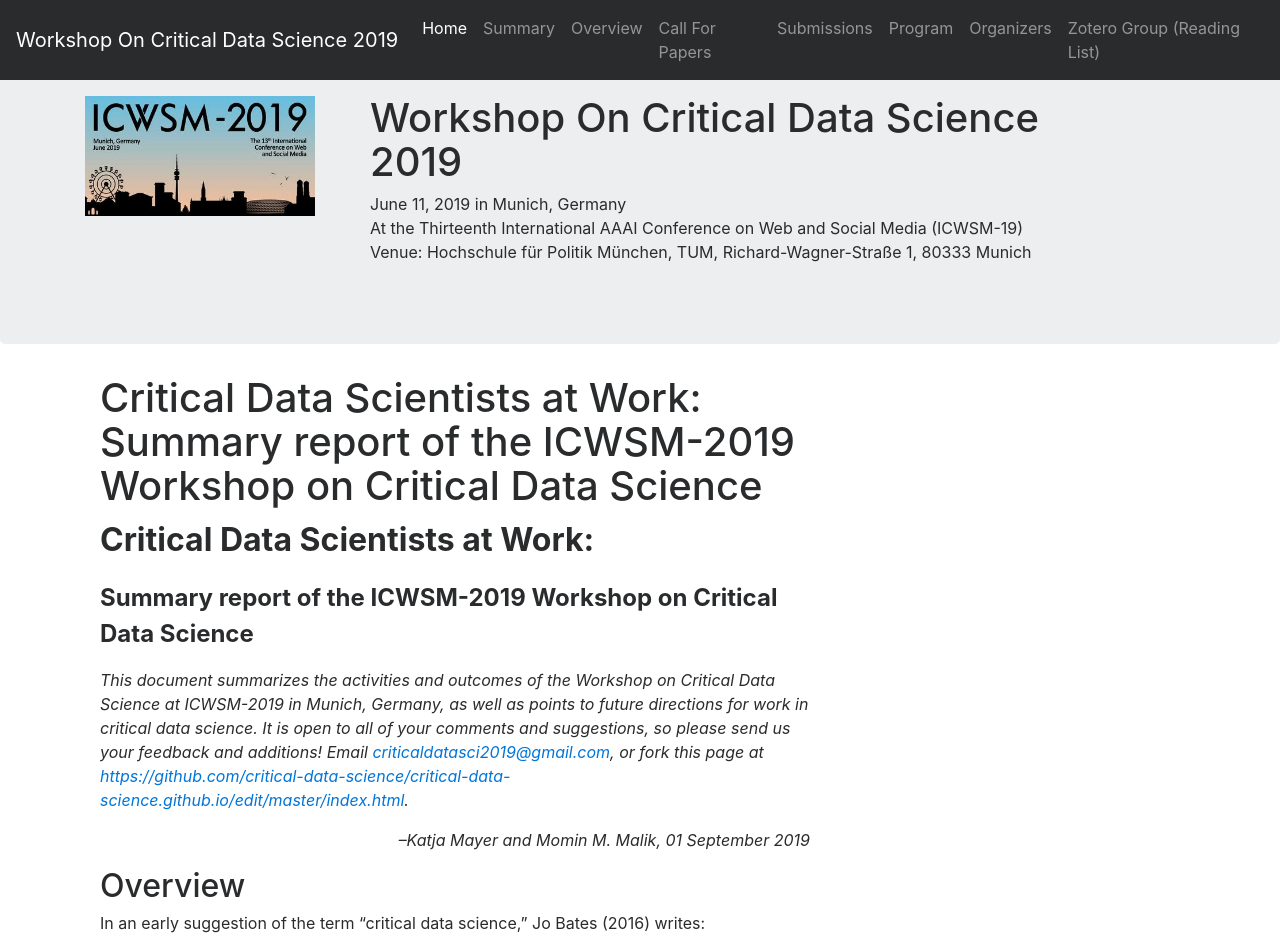
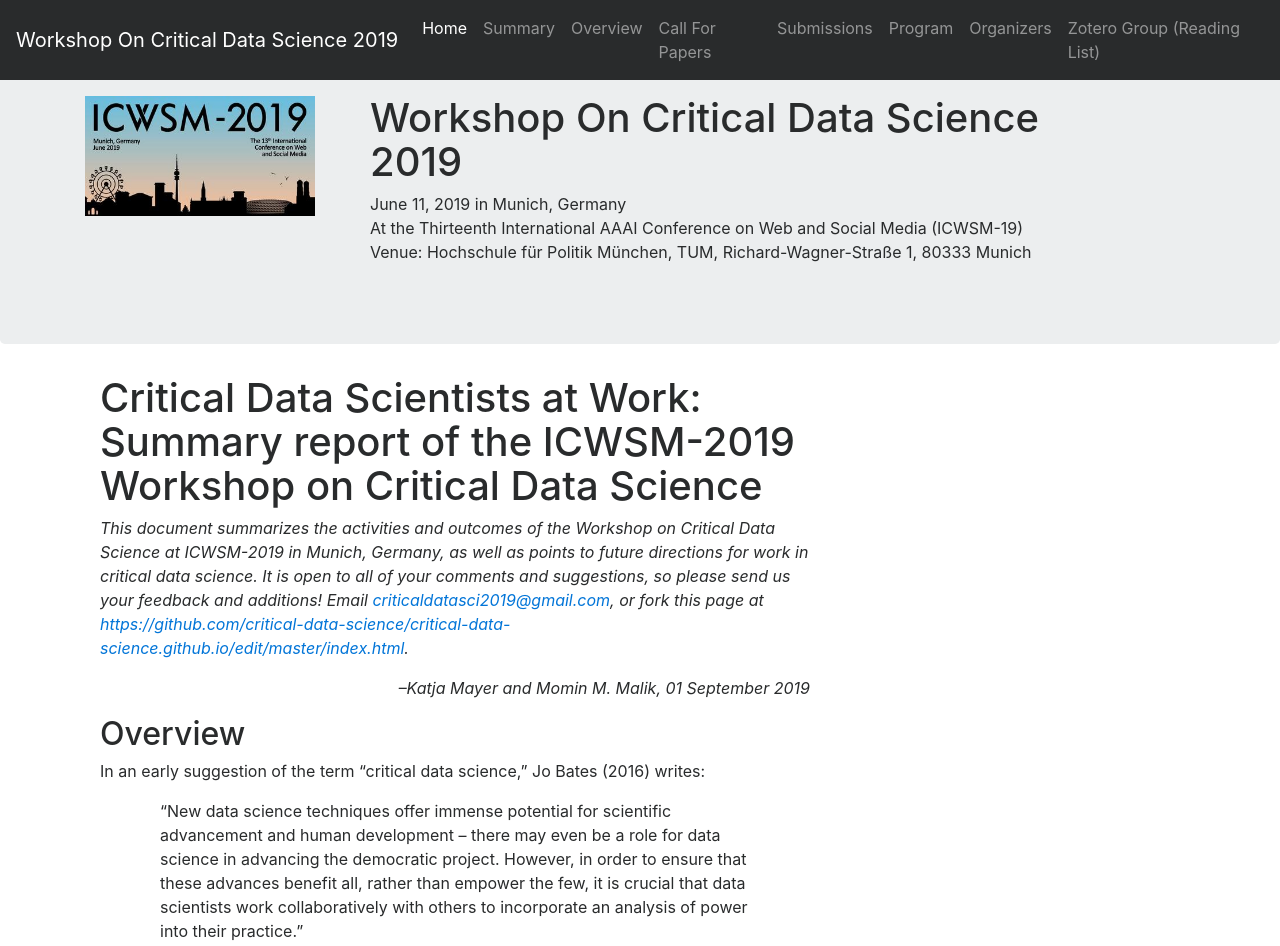
Before and after one commit to critical-data-science/critical-data-science.github.io, a plain HTML site: page index.html in a window 1280 px wide. Shown: the top 946 px of the page. Drawn offline with nearby package versions, Linux system fonts and the light colour scheme; a script that the page names is missing.

Commit message:
Update index.html

```diff
--- a/index.html
+++ b/index.html
@@ -83,9 +83,6 @@
             <div class="row">
         <div class="col-md-8">
           <h1 id="summary">Critical Data Scientists at Work: Summary report of the ICWSM-2019 Workshop on Critical Data Science</h1>
-
-<p><b style='font-size:24pt'>Critical Data Scientists at Work:</b></p>
-<p><b style='font-size:18pt'>Summary report of the ICWSM-2019 Workshop on Critical Data Science</b></p>
 
 <p><i>This document summarizes the activities and outcomes of the Workshop on Critical Data Science at ICWSM-2019 in Munich, Germany, as well as points to future directions for work in critical data science. It is open to all of your comments and suggestions, so please send us your feedback and additions! Email <a href="mailto:criticaldatasci2019@gmail.com">criticaldatasci2019@gmail.com</a>, or fork this page at <a href="https://github.com/critical-data-science/critical-data-science.github.io/edit/master/index.html">https://github.com/critical-data-science/critical-data-science.github.io/edit/master/index.html</a>.</i></p>
 
```
